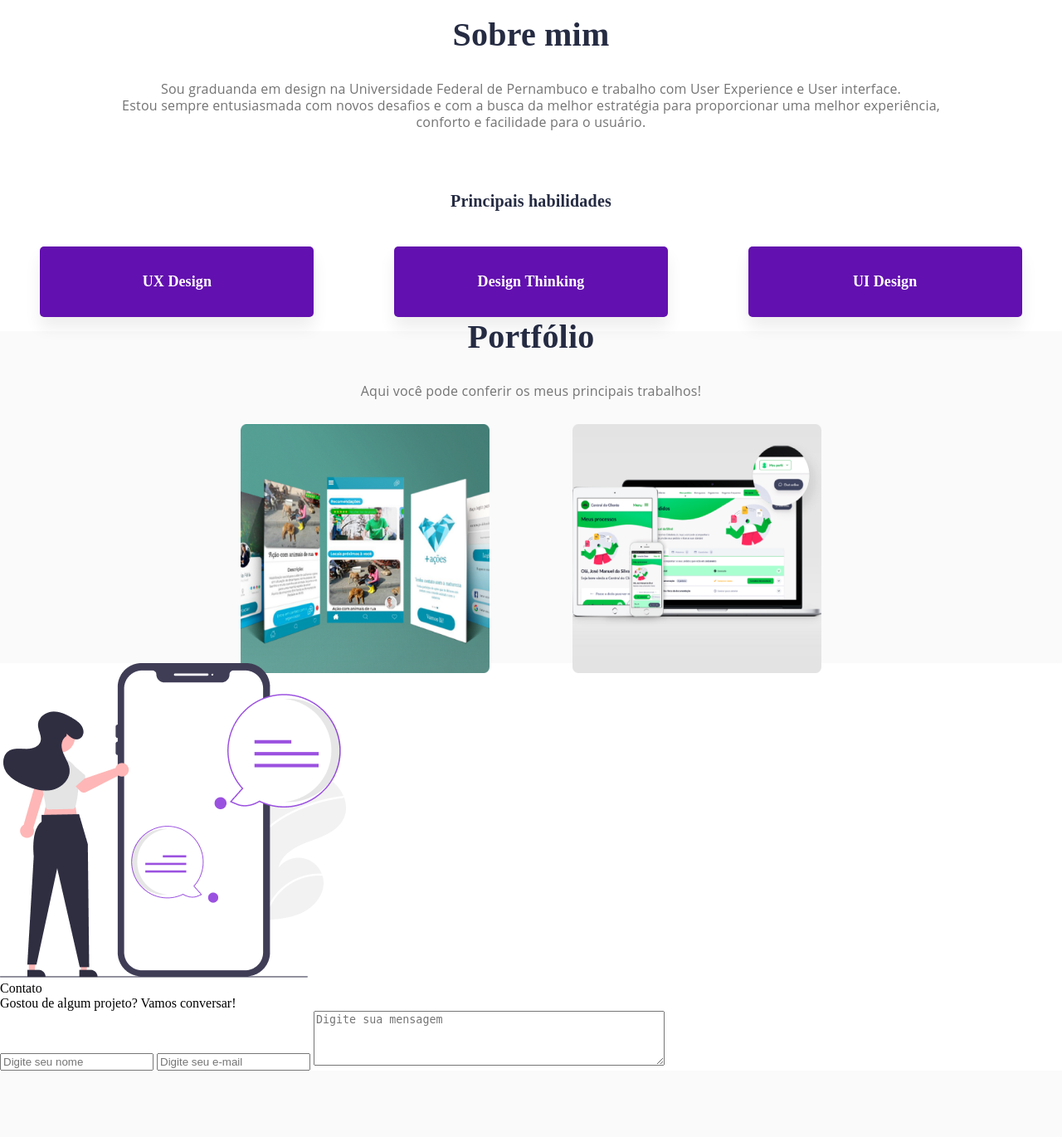
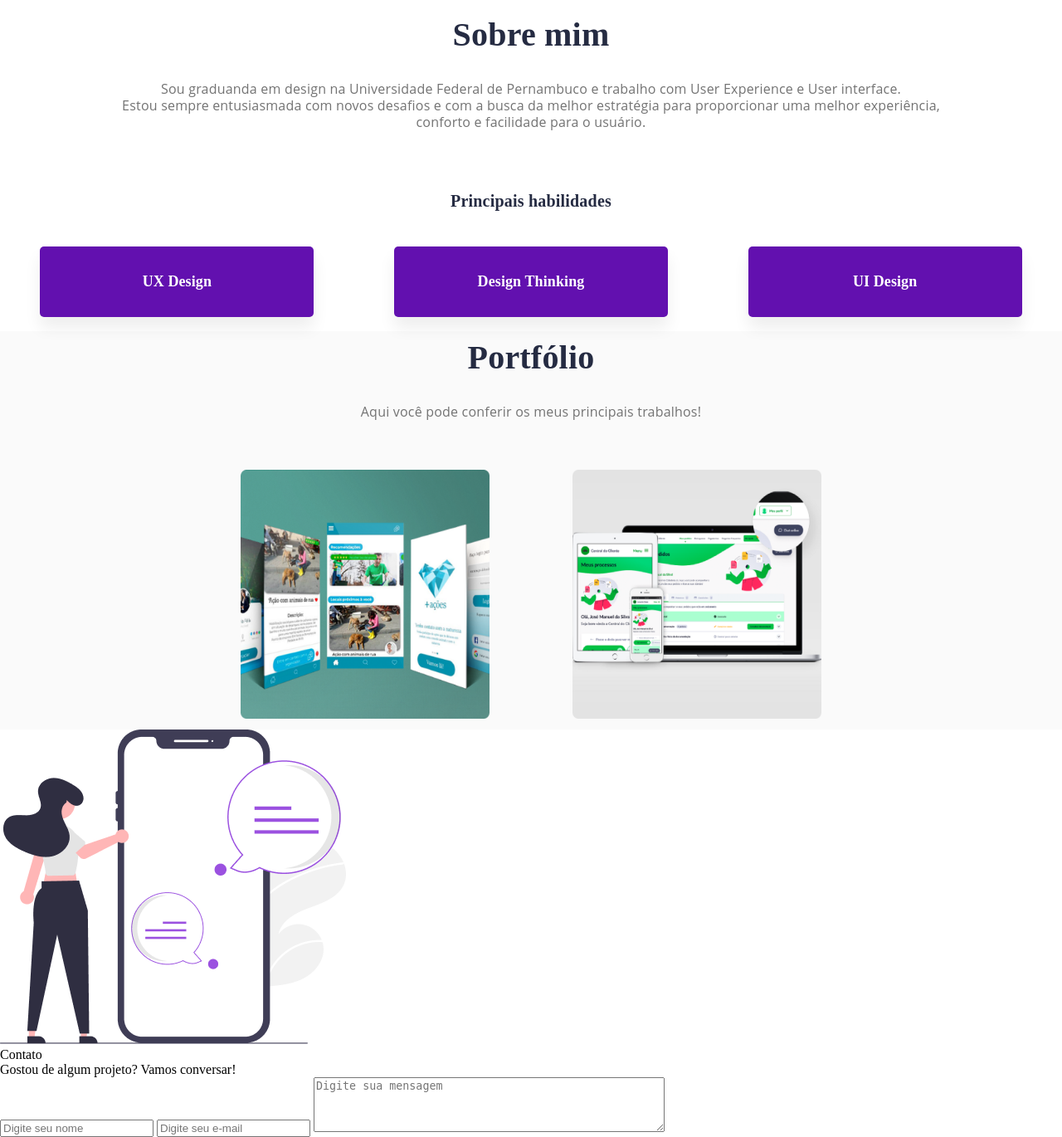
Before and after one commit to TMontenegro/portfolio-debora, a PHP site: page / in a window 1280 px wide. Shown: the part 801-2171 px from the top of the page at 83% size. Before the commit the page ends 2091 px from the top, so only its background shows below. Run offline with PHP 8.4, Linux system fonts and the light colour scheme.

Commit message:
finish portfolio section

```diff
--- a/index.html
+++ b/index.html
@@ -115,7 +115,6 @@
       </div>
     </section>
     <section id="portfolio" class="portfolio">
-      <div class="separator"></div>
       <p class="title">Portfólio</p>
       <p class="subtitle">
         Aqui você pode conferir os meus principais trabalhos!
@@ -147,7 +146,6 @@
           />
         </a>
       </div>
-      <div class="separator"></div>
     </section>
     <section id="contact-me" class="contact-me">
       <img src="./assets/contact-me-img.png" alt="" class="contact-me-img" />
--- a/style.css
+++ b/style.css
@@ -212,7 +212,7 @@ p {
 }
 
 #portfolio {
-  height: 50vh;
+  height: 60vh;
   background: var(--primary-gray);
   display: flex;
   flex-direction: column;
@@ -257,7 +257,6 @@ p {
 
 #portfolio .separator {
   height: 60px;
-  margin: 15px 0;
 }
 
 #contact-me {
```
